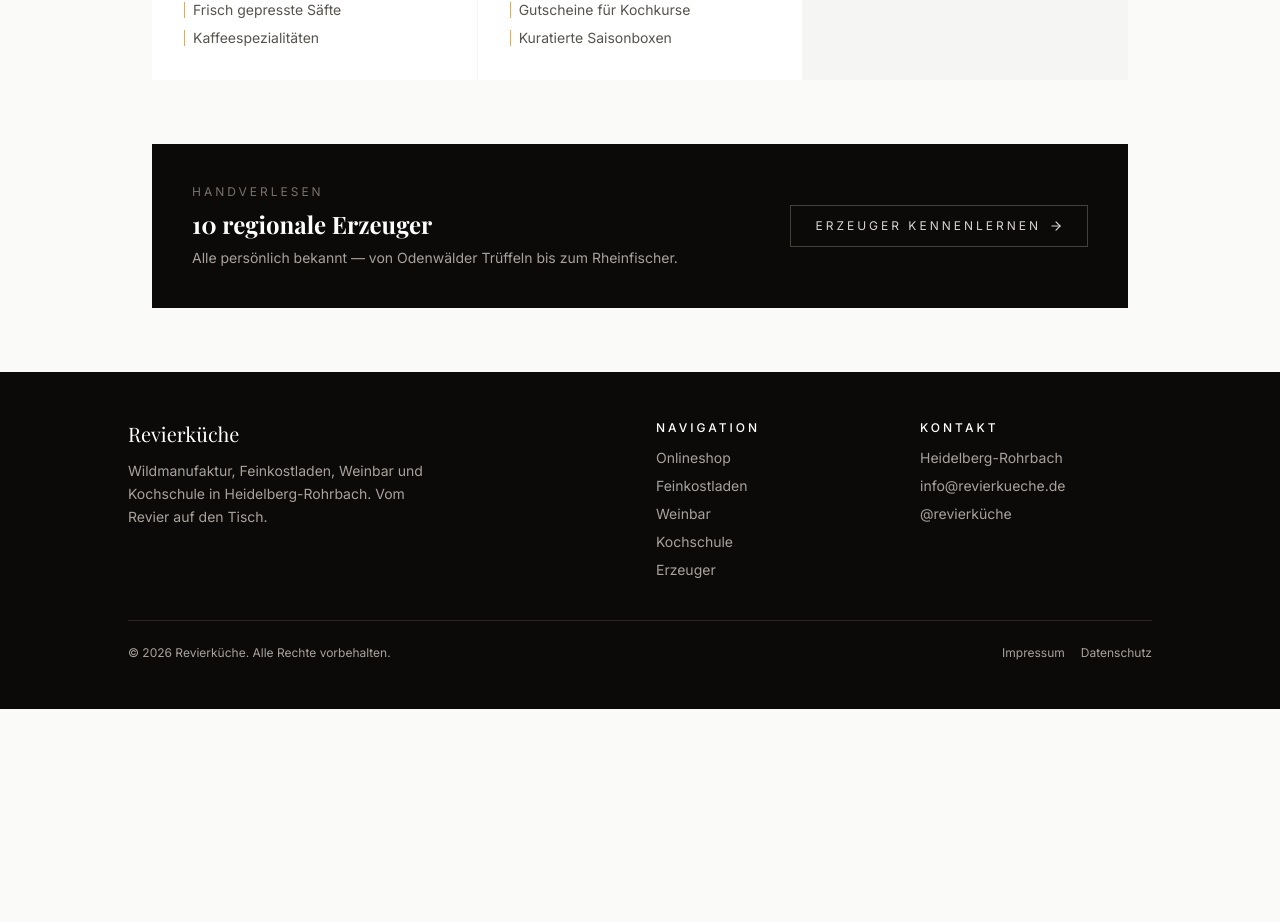
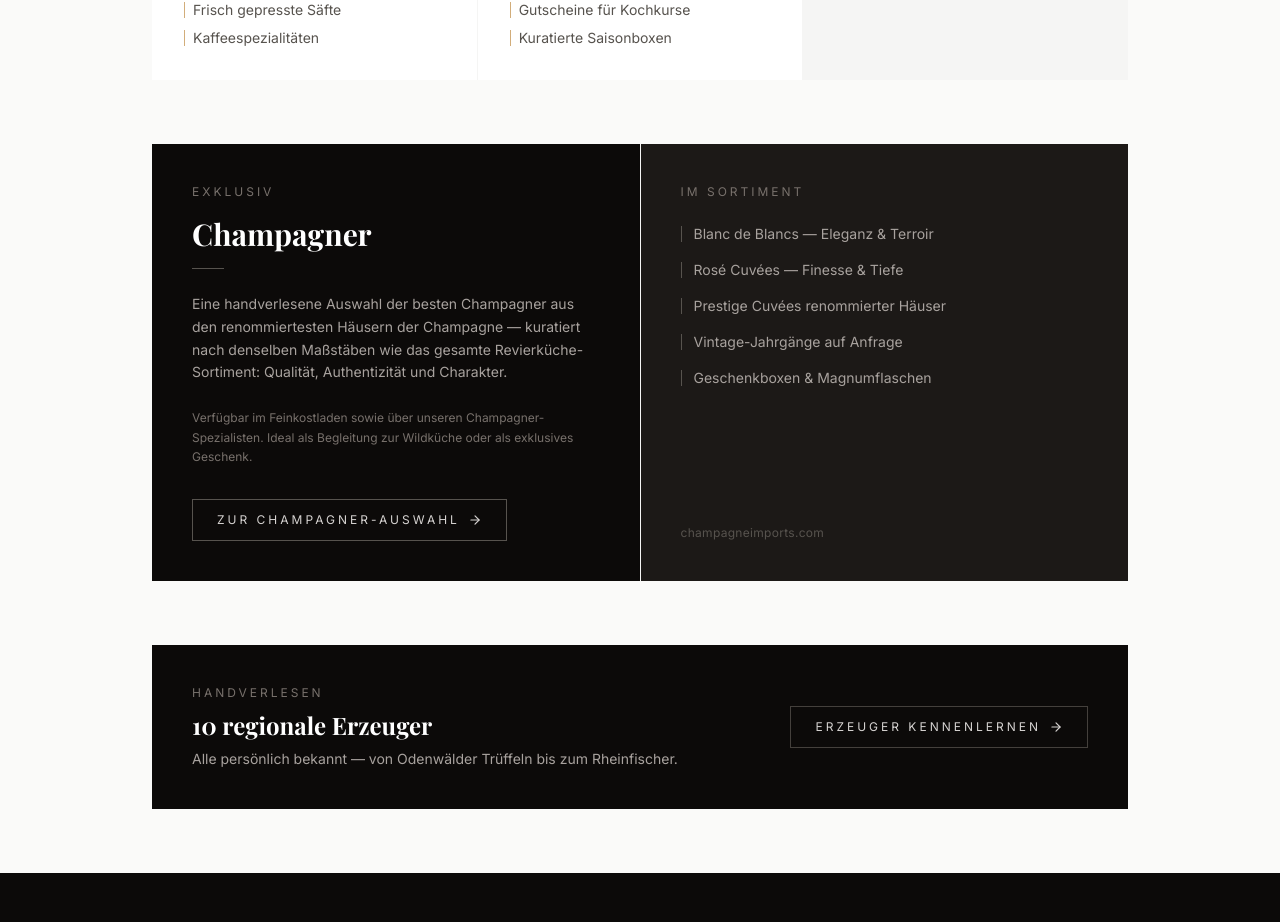
Before and after one commit to Ole-ai-bot/wildbret-marktplatz, a Next.js app: page /feinkostladen in a window 1280 px wide. Shown: the part 1275-2197 px from the top of the page. Before the commit the page ends 1984 px from the top, so only its background shows below. Built offline with nearby package versions, Linux system fonts and the light colour scheme; no server answers; a web font is replaced by a local one.

Commit message:
Champagner-Sektion im Feinkostladen mit Crosslink

```diff
--- a/src/app/feinkostladen/page.tsx
+++ b/src/app/feinkostladen/page.tsx
@@ -90,6 +90,48 @@ export default function FeinkostladenPage() {
           </div>
         </div>
 
+        {/* Champagner */}
+        <div className="grid md:grid-cols-2 gap-px bg-stone-100 mb-16">
+          <div className="bg-stone-950 text-white p-10">
+            <p className="text-xs tracking-widest uppercase text-stone-500 mb-4">Exklusiv</p>
+            <h2 className="font-playfair text-3xl font-bold mb-4">Champagner</h2>
+            <div className="w-8 h-px bg-stone-600 mb-6" />
+            <p className="text-stone-400 text-sm leading-relaxed mb-6">
+              Eine handverlesene Auswahl der besten Champagner aus den renommiertesten
+              Häusern der Champagne — kuratiert nach denselben Maßstäben wie das
+              gesamte Revierküche-Sortiment: Qualität, Authentizität und Charakter.
+            </p>
+            <p className="text-stone-500 text-xs leading-relaxed mb-8">
+              Verfügbar im Feinkostladen sowie über unseren Champagner-Spezialisten.
+              Ideal als Begleitung zur Wildküche oder als exklusives Geschenk.
+            </p>
+            <a
+              href="https://champagneimports.com"
+              target="_blank"
+              rel="noopener noreferrer"
+              className="inline-flex items-center gap-2 border border-stone-600 hover:border-white text-stone-300 hover:text-white text-xs tracking-widest uppercase px-6 py-3 transition"
+            >
+              Zur Champagner-Auswahl <ArrowRight size={14} />
+            </a>
+          </div>
+          <div className="bg-stone-900 p-10 flex flex-col justify-between">
+            <div>
+              <p className="text-xs tracking-widest uppercase text-stone-500 mb-6">Im Sortiment</p>
+              <ul className="space-y-4">
+                {["Blanc de Blancs — Eleganz & Terroir", "Rosé Cuvées — Finesse & Tiefe", "Prestige Cuvées renommierter Häuser", "Vintage-Jahrgänge auf Anfrage", "Geschenkboxen & Magnumflaschen"].map((item) => (
+                  <li key={item} className="text-stone-400 text-sm flex items-start gap-3">
+                    <span className="w-px h-4 bg-stone-600 flex-shrink-0 mt-0.5" />
+                    {item}
+                  </li>
+                ))}
+              </ul>
+            </div>
+            <p className="text-stone-600 text-xs mt-8 tracking-wide">
+              champagneimports.com
+            </p>
+          </div>
+        </div>
+
         {/* Erzeuger Banner */}
         <div className="bg-stone-950 text-white p-10 flex flex-col md:flex-row items-start md:items-center justify-between gap-6">
           <div>
```
